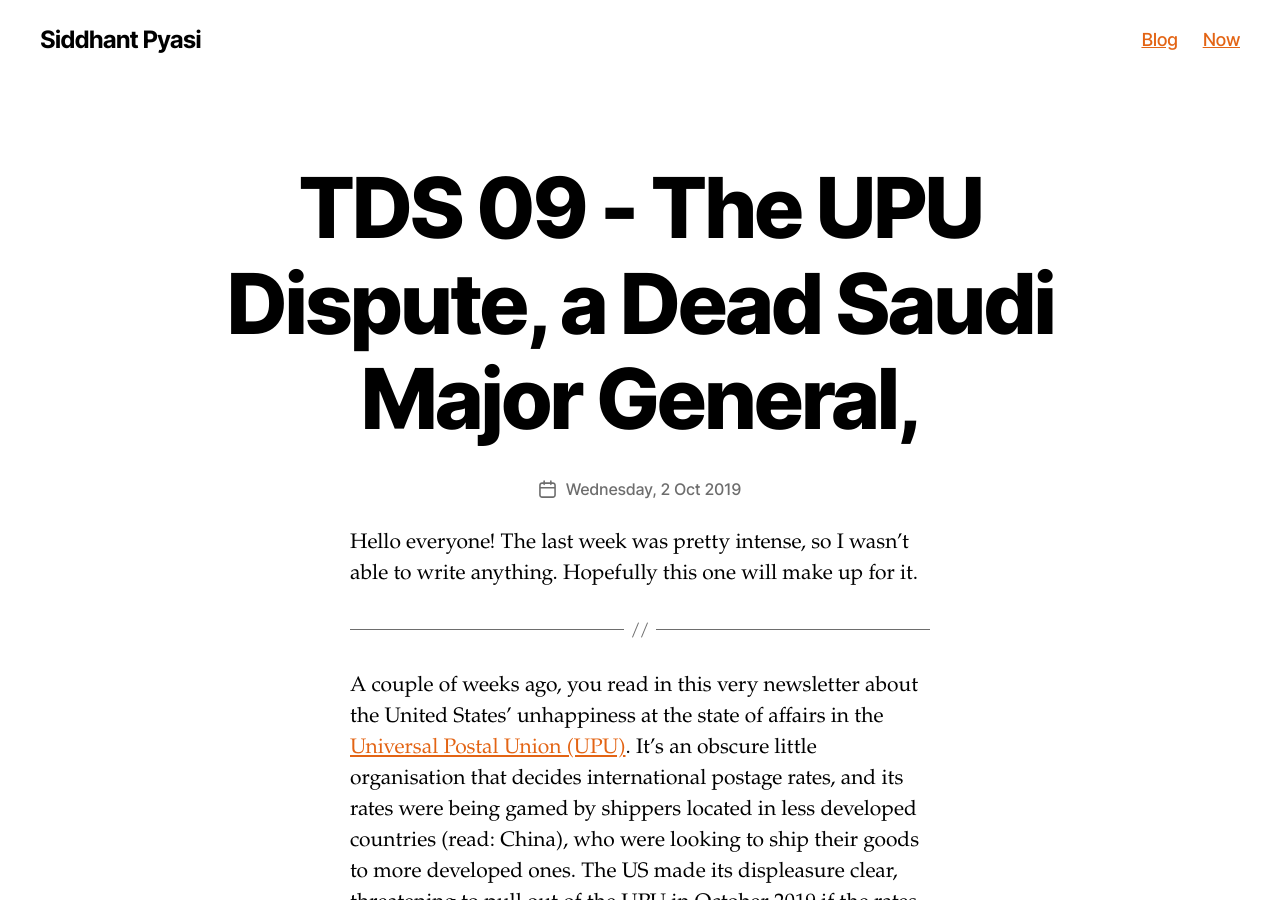
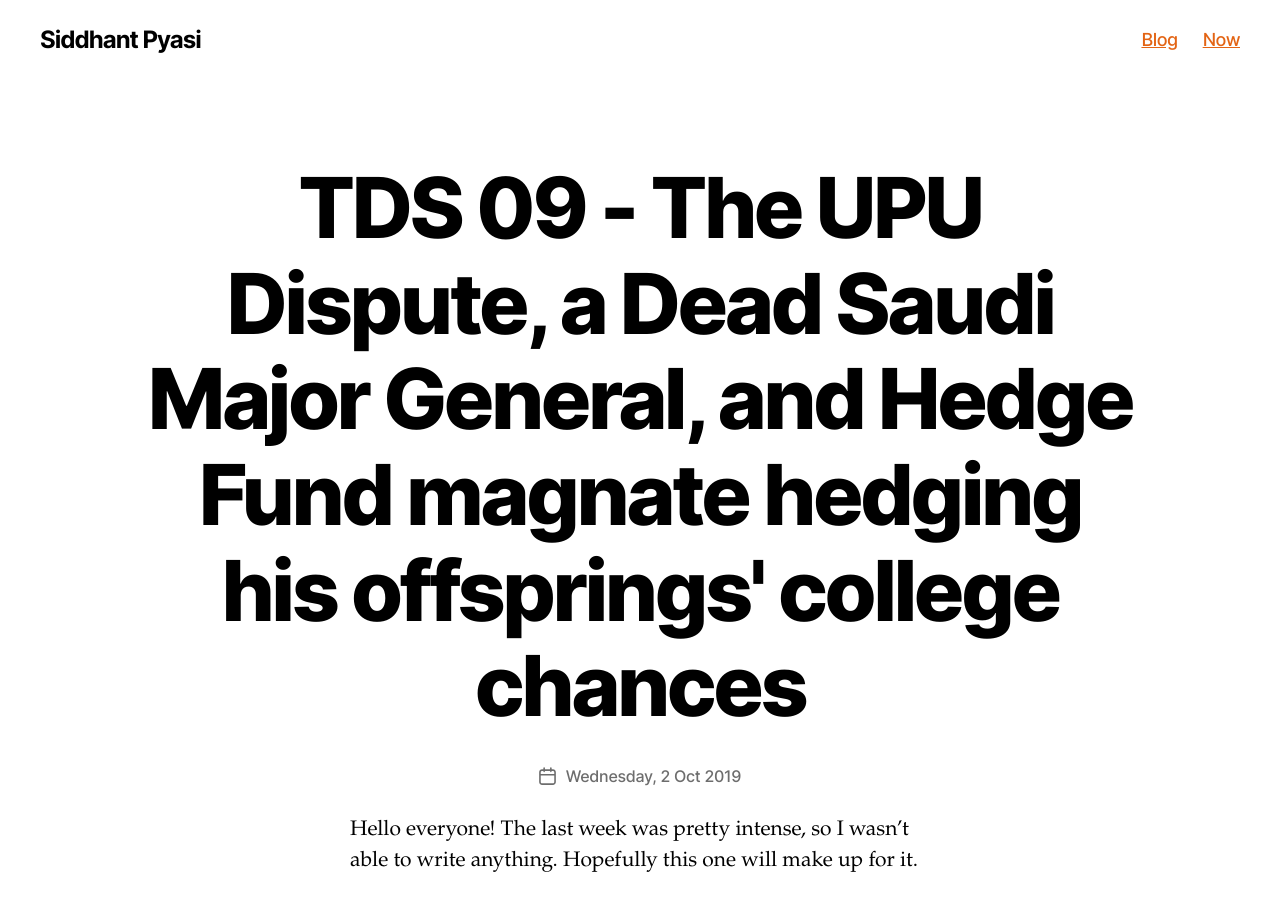
Before and after one commit to siddhantpyasi/siddhantpyasi.github.io, a Jekyll site: the page built from _posts/dailysomething/2019-10-02-DST00009.md, in a window 1280 px wide and 900 px high. Built offline with Jekyll 4.4.1, drawn with Linux system fonts in a browser that asks for light colours.

Commit message:
Updated TDS 9 title

```diff
--- a/_posts/dailysomething/2019-10-02-DST00009.md
+++ b/_posts/dailysomething/2019-10-02-DST00009.md
@@ -1,6 +1,6 @@
 ---
 layout: post
-title: TDS 09 - The UPU Dispute, a Dead Saudi Major General,
+title: TDS 09 - The UPU Dispute, a Dead Saudi Major General, and Hedge Fund magnate hedging his offsprings' college chances
 date: 2019-10-02 08:00
 tags: dailysomething
 ---
```
